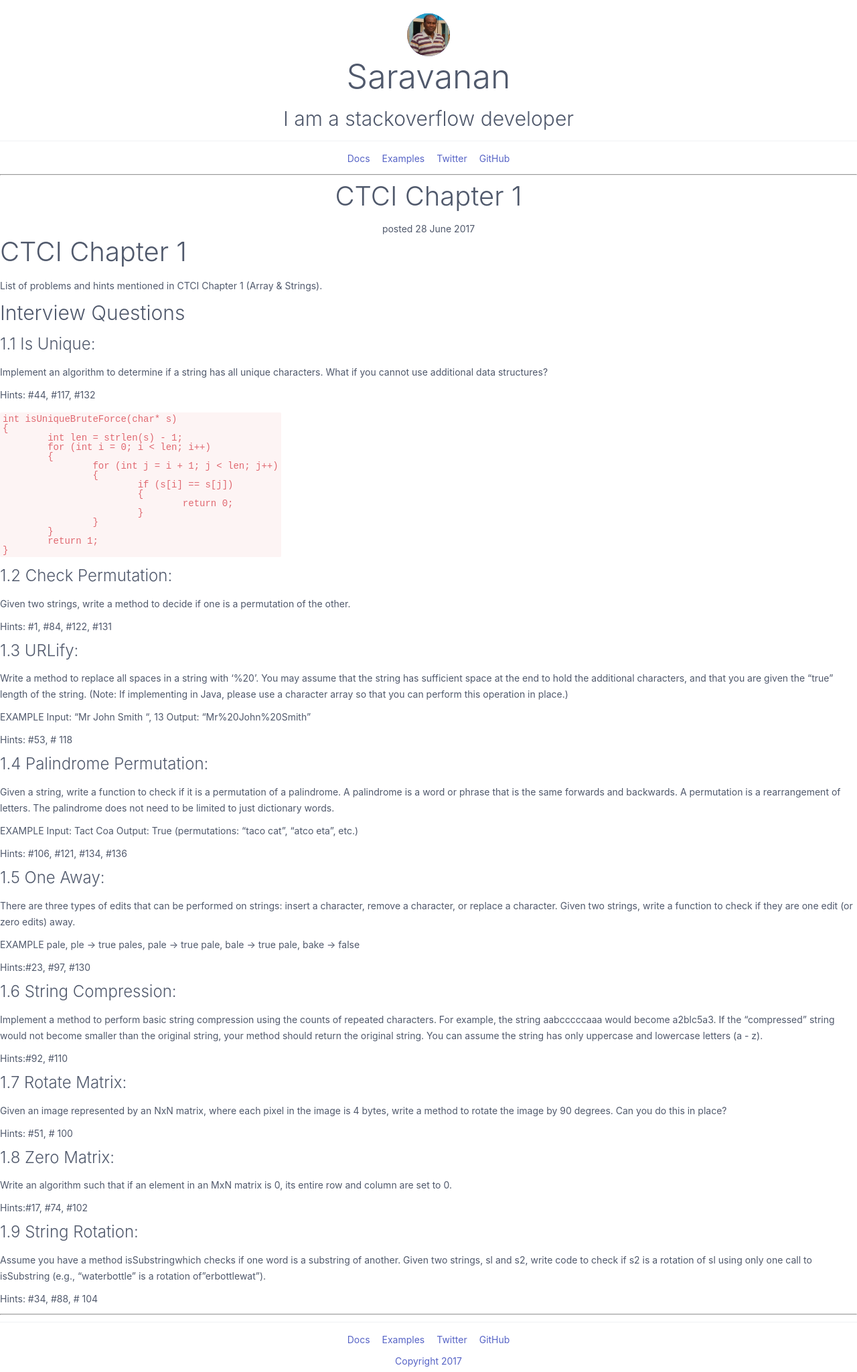
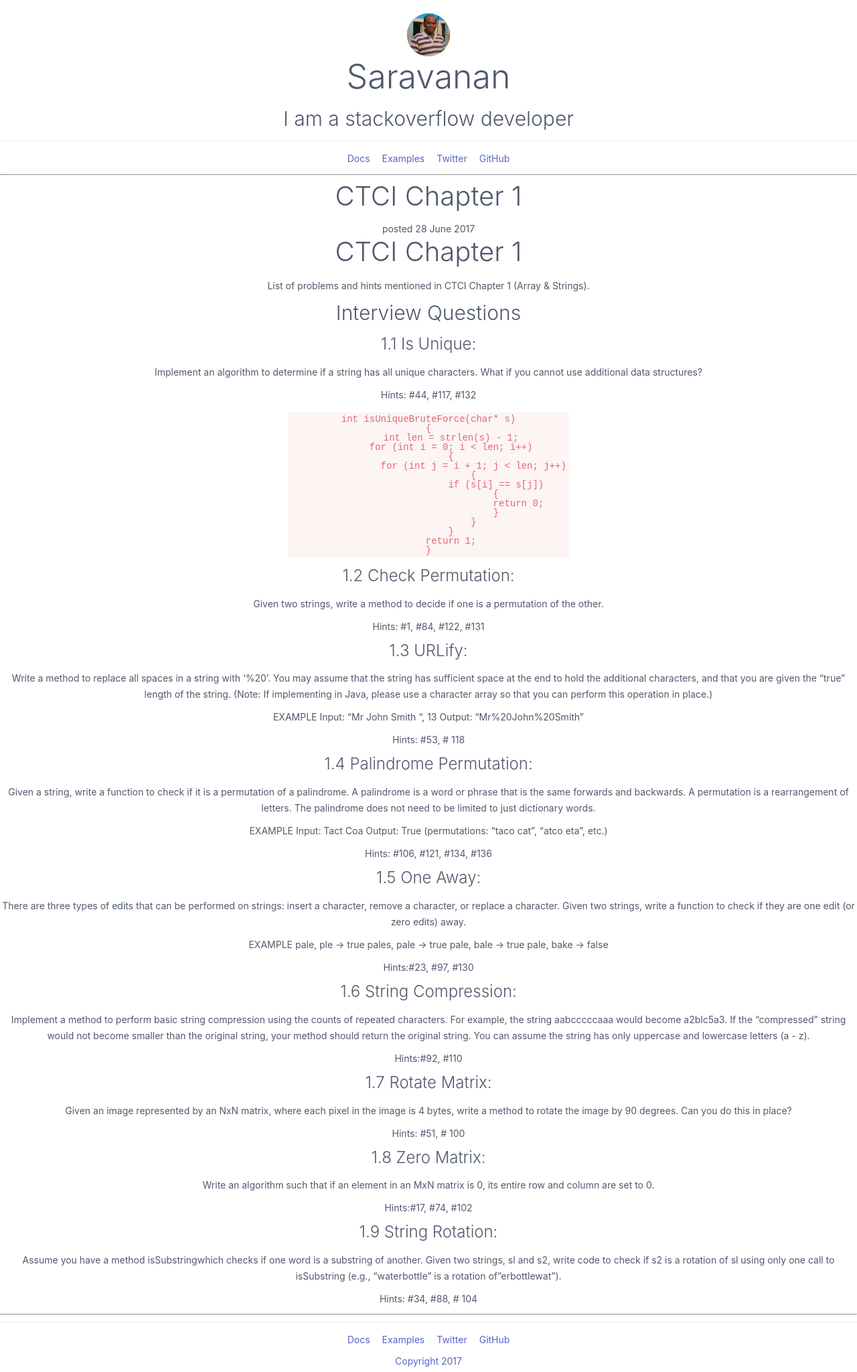
Before and after one commit to saravanaram/saravanaram.github.io.892017, a Jekyll site: the page built from _posts/2017-07-13-intro-post.md, in a window 1280 px wide. Shown: the whole page at 67% size. Built offline with Jekyll 4.4.1, drawn with Linux system fonts in a browser that asks for light colours; nearby versions of some CDN libraries.

Commit message:
Update post.html

```diff
--- a/_layouts/post.html
+++ b/_layouts/post.html
@@ -3,7 +3,7 @@ layout: "standard"
 ---
 <article>
 
-<div class="content">
+<div class="content text-center">
 <div class="text-center text-capitalize"><h2>{{ page.title }}</h2></div>
 
 <div class="row text-center">posted {{ page.date | date_to_long_string }}</div>
```
